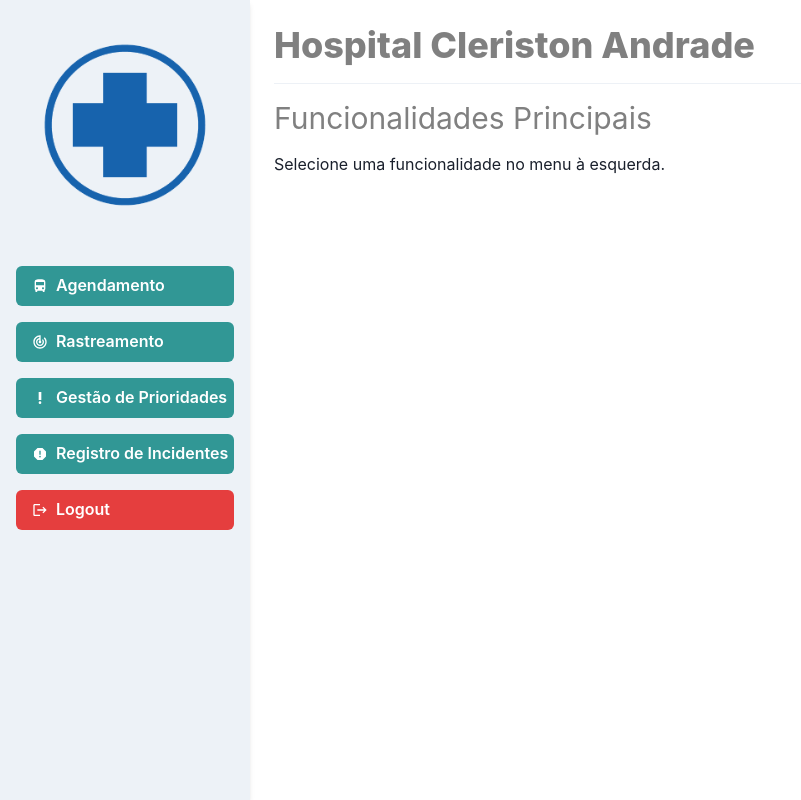
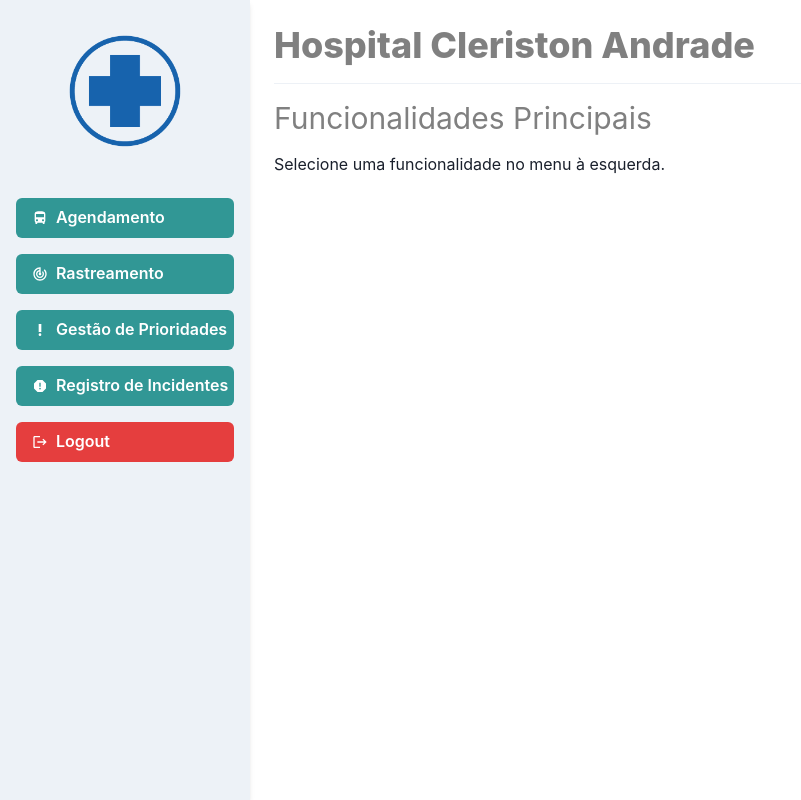
Before and after one commit to joabe-nascimento/client-hospital-system, a React (Vite) app: page /dashboard in a window 1280 px wide. Shown: the whole page, without its empty margins (0-801 px from the left). Built offline with nearby package versions, Linux system fonts and the light colour scheme; sample sign-in values are in the browser's storage.

Commit message:
atualização de projeto

```diff
--- a/package.json
+++ b/package.json
@@ -18,16 +18,16 @@
     "chart.js": "^4.4.3",
     "framer-motion": "^11.2.10",
     "moment": "^2.30.1",
-    "react": "^18.2.0",
+    "react": "^18.3.1",
     "react-chartjs-2": "^5.2.0",
-    "react-dom": "^18.2.0",
+    "react-dom": "^18.3.1",
     "react-icons": "^5.2.1",
     "react-router-dom": "^6.23.1"
   },
   "devDependencies": {
     "@types/react": "^18.2.66",
     "@types/react-dom": "^18.2.22",
-    "@vitejs/plugin-react": "^4.2.1",
+    "@vitejs/plugin-react": "^4.3.1",
     "eslint": "^8.57.0",
     "eslint-plugin-react": "^7.34.1",
     "eslint-plugin-react-hooks": "^4.6.0",
--- a/src/components/Signup/index.jsx
+++ b/src/components/Signup/index.jsx
@@ -26,9 +26,11 @@ const Signup = () => {
   const [email, setEmail] = useState("");
   const [password, setPassword] = useState("");
   const [confirmPassword, setConfirmPassword] = useState("");
+  const [isLoading, setIsLoading] = useState(false);
 
   const handleSignup = async (event) => {
     event.preventDefault();
+    setIsLoading(true); // Desabilitar o botão
 
     if (password !== confirmPassword) {
       toast({
@@ -38,6 +40,7 @@ const Signup = () => {
         duration: 5000,
         isClosable: true,
       });
+      setIsLoading(false); // Habilitar o botão novamente
       return;
     }
 
@@ -82,6 +85,8 @@ const Signup = () => {
         duration: 5000,
         isClosable: true,
       });
+    } finally {
+      setIsLoading(false); // Habilitar o botão novamente
     }
   };
 
@@ -166,6 +171,7 @@ const Signup = () => {
               size="lg"
               fontSize="md"
               leftIcon={<MdPersonAdd />}
+              isLoading={isLoading} // Exibir spinner enquanto a requisição está em andamento
             >
               Cadastrar
             </Button>
--- a/src/components/sidebarComponents/SidebarContent .jsx
+++ b/src/components/sidebarComponents/SidebarContent .jsx
@@ -1,5 +1,5 @@
 import React from "react";
-import { Box, VStack, Button, Image } from "@chakra-ui/react";
+import { Box, VStack, Button, Image, Center } from "@chakra-ui/react";
 import {
   MdDirectionsBus,
   MdTrackChanges,
@@ -20,7 +20,14 @@ const SidebarContent = ({
   return (
     <Box p={4}>
       <VStack spacing={4} align="stretch">
-        <Image size="25%" src={logoclinica} mb={4} />
+        <Center>
+          <Image
+            src={logoclinica}
+            boxSize="150px" // Adjust the size here
+            objectFit="contain" // Ensures the image fits within the specified box size
+            mb={4}
+          />
+        </Center>
         <Button
           size={buttonSize}
           onClick={handleScheduleTransport}
--- a/src/pages/Dashboard/index.jsx
+++ b/src/pages/Dashboard/index.jsx
@@ -84,7 +84,13 @@ const Dashboard = () => {
   };
 
   return (
-    <HStack spacing={0} align="flex-start" w="100%" h="100vh">
+    <HStack
+      spacing={0}
+      mt={{ base: "50px", md: "0px" }}
+      align="flex-start"
+      w="100%"
+      h="100vh"
+    >
       {isMobile ? (
         <>
           <IconButton
```
Also changed, not shown: src/components/Signin/index.jsx (+10 -7 lines), 1 other file (tests, documents, lock files or other folders).
